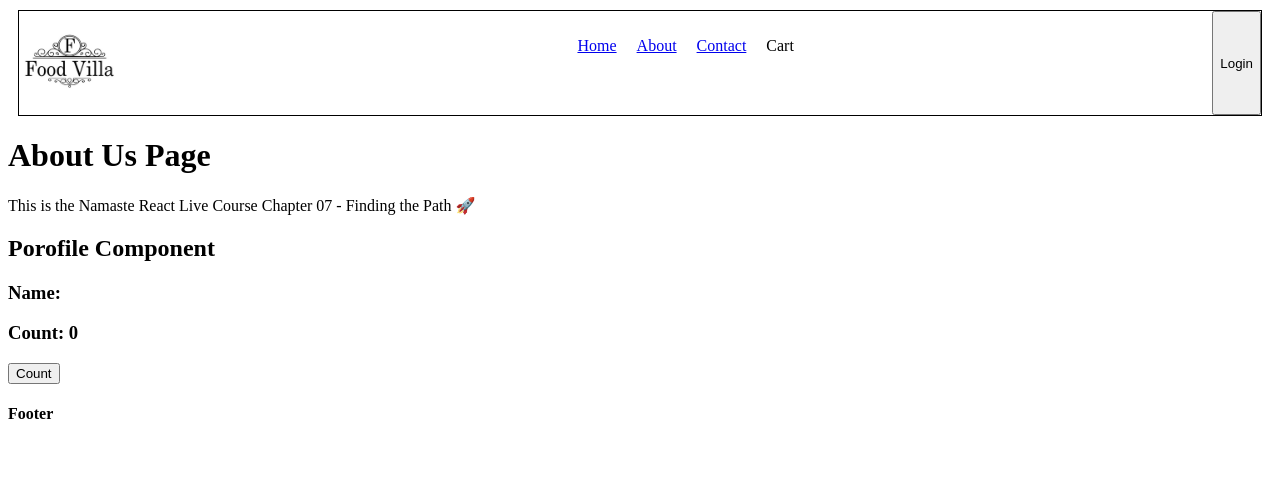
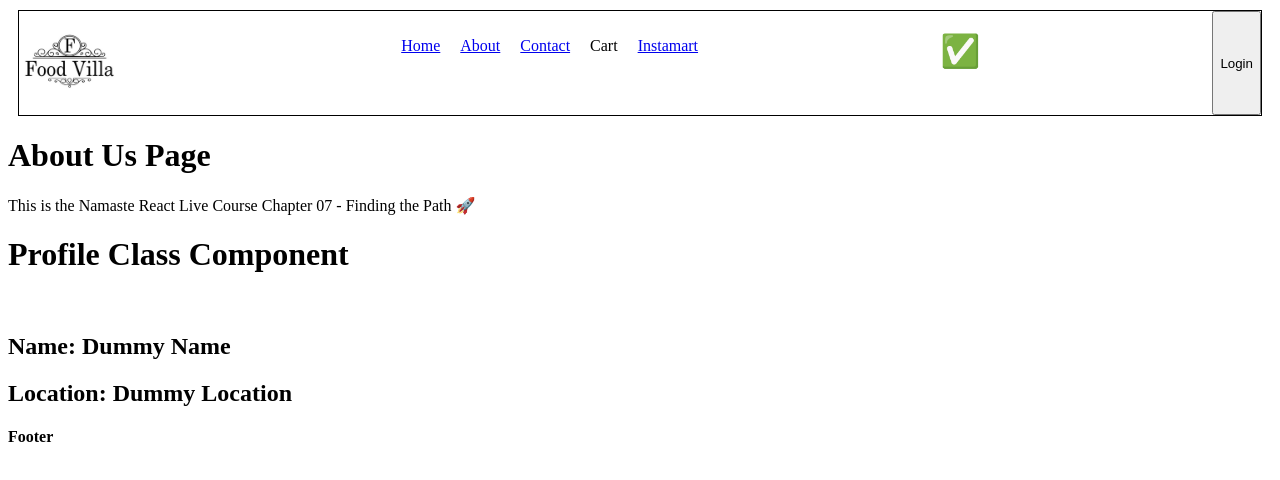
Before and after one commit to kushalnigam0604/Namaste_React_JS, a React (Vite) app: page /about in a window 1280 px wide. Shown: the top 480 px of the page. Built offline with nearby package versions, Linux system fonts and the light colour scheme.

Commit message:
ep-9-live

```diff
--- a/src/App.js
+++ b/src/App.js
@@ -1,4 +1,4 @@
-import React from "react";
+import React, { lazy, Suspense } from "react";
 import ReactDOM from "react-dom/client";
 import Body from "./components/Body";
 import Footer from "./components/Footer";
@@ -9,12 +9,15 @@ import Error from "./components/Error";
 import Contact from "./components/Contact";
 import RestaurantMenu from "./components/RestaurantMenu";
 import Profile from "./components/Profile";
+import Shimmer from "./components/Shimmer";
+
+const Instamart = lazy(() => import("./components/Instamart"));
 
 const AppLayout = () => {
   return (
     <>
       <Header />
-      <Outlet/>
+      <Outlet />
       <Footer />
     </>
   );
@@ -22,34 +25,40 @@ const AppLayout = () => {
 
 const appRouter = createBrowserRouter([
   {
-    path:'/',
-    element: <AppLayout/>,
-    errorElement: <Error/>,
+    path: "/",
+    element: <AppLayout />,
+    errorElement: <Error />,
     children: [
       {
-        path:'/',
-        element:<Body/>
+        path: "/",
+        element: <Body />,
       },
       {
-        path:'/about',
-        element:<About/>,
-        children: [{
-          path: 'profile',
-          element: <Profile/>
-        }]
+        path: "/about",
+        element: <About />,
+        children: [
+          {
+            path: "profile",
+            element: <Profile />,
+          },
+        ],
       },
       {
-        path:'/contact',
-        element:<Contact/>
+        path: "/contact",
+        element: <Contact />,
       },
       {
-        path:'/restaurant/:id',
-        element:<RestaurantMenu/>
-      }
-    ]
-  }
-])
+        path: "/restaurant/:id",
+        element: <RestaurantMenu />,
+      },
+      {
+        path: "/instamart",
+        element: <Suspense fallback={<Shimmer/>}><Instamart /></Suspense>,
+      },
+    ],
+  },
+]);
 
 const root = ReactDOM.createRoot(document.getElementById("root"));
 
-root.render(<RouterProvider router={appRouter}/>);
+root.render(<RouterProvider router={appRouter} />);
--- a/src/components/About.js
+++ b/src/components/About.js
@@ -21,7 +21,7 @@ class About extends Component {
         <p>
           This is the Namaste React Live Course Chapter 07 - Finding the Path 🚀
         </p>
-        <ProfileFunctionalComponet />
+        <Profile />
       </div>
     );
   }
--- a/src/components/Body.js
+++ b/src/components/Body.js
@@ -1,18 +1,13 @@
 import React , {useState , useEffect} from "react";
 import { Link } from "react-router-dom";
-import { restrauntList } from "../config";
 import RestaurantCard from "./RestaurantCard";
 import Shimmer from "./Shimmer";
+import { filterData } from "../utils/helper";
+import useOnline from "../utils/useOnline";
 
 //Config Driven UI
 
 // no key (not acceptable)<<<<<<<<<<< index key(last option) <<<<< unquie key (best practice)
-function filterData(searchText, allRestaurants){
-  const data = allRestaurants.filter((val) =>
-  val?.data?.name?.toLowerCase()?.includes(searchText.toLowerCase())
-  );
-  return data;
-}
 
 const Body = () => {
 
@@ -35,6 +30,11 @@ const Body = () => {
         setAllRestaurants(json?.data?.cards[2]?.data?.data?.cards);
         setFilteredRestaurants(json?.data?.cards[2]?.data?.data?.cards);
   }
+
+  const isOnline = useOnline();
+   if(!isOnline){
+     return <h2>Please check your internet connection.</h2>
+   }
 
   // if(filteredRestaurants?.length === 0) return <h1>Restaurant Not Found.</h1>
 
--- a/src/components/Header.js
+++ b/src/components/Header.js
@@ -1,6 +1,7 @@
 import React, { useState } from "react";
 import { Link } from "react-router-dom";
 import Logo from "../assets/img/foodvilla.png";
+import useOnline from "../utils/useOnline";
 
 const loggedInUser = () => {
   //  API call to check authentication
@@ -16,6 +17,8 @@ const Title = () => (
 // Composing Comopnents
 const Header = () => {
   const [isLoggedIn, setIsLoggedIn] = useState(false);
+  const isOnline = useOnline();
+
   return (
     <div className="header">
       <Title />
@@ -31,8 +34,10 @@ const Header = () => {
           <Link to="/contact">Contact</Link>
           </li>
           <li>Cart</li>
+          <li><Link to="/Instamart">Instamart</Link></li>
         </ul>
       </div>
+      <h1>{isOnline ? "✅" : "🔴"}</h1>
       {isLoggedIn ? (
         <button onClick={() => setIsLoggedIn(false)}>Logout</button>
       ) : (
--- /dev/null
+++ b/src/components/Instamart.js
@@ -0,0 +1,11 @@
+import React from 'react'
+
+const Instamart = () => {
+  return (
+    <div>
+      <h2>Instamart</h2>
+    </div>
+  )
+}
+
+export default Instamart
--- a/src/components/RestaurantMenu.js
+++ b/src/components/RestaurantMenu.js
@@ -1,26 +1,12 @@
-import React, { useState, useEffect } from "react";
+import React from "react";
 import { useParams } from "react-router-dom";
 import { IMG_CDN_URL } from "../config";
 import Shimmer from './Shimmer';
+import useRestaurant from "../utils/useRestaurant";
 
 const RestaurantMenu = () => {
   const params = useParams();
-  const [restaurant, setRestauraunt] = useState(null);
-
-  useEffect(() => {
-    getRestaurantInfo();
-  }, []);
-
-  async function getRestaurantInfo() {
-    const data = await fetch(
-      "https://www.swiggy.com/dapi/menu/pl?page-type=REGULAR_MENU&complete-menu=true&lat=12.9715987&lng=77.5945627&restaurantId=" +
-        params.id +
-        "&submitAction=ENTER"
-    );
-    const json = await data.json();
-    console.log(json.data);
-    setRestauraunt(json.data);
-  }
+  const restaurant = useRestaurant(params.id);
 
   if(!restaurant){
     return <Shimmer/>;
--- a/src/config.js
+++ b/src/config.js
@@ -1,6 +1,8 @@
 //  Put all hard coded things in this file.
 
 export const IMG_CDN_URL = "https://res.cloudinary.com/swiggy/image/upload/fl_lossy,f_auto,q_auto,w_508,h_320,c_fill/";
+
+export const FETCH_MENU_URL = "https://www.swiggy.com/dapi/menu/pl?page-type=REGULAR_MENU&complete-menu=true&lat=12.9715987&lng=77.5945627&restaurantId=";
 
 export const restrauntList = [
     {
--- /dev/null
+++ b/src/utils/helper.js
@@ -0,0 +1,6 @@
+export function filterData(searchText, allRestaurants){
+    const data = allRestaurants.filter((val) =>
+    val?.data?.name?.toLowerCase()?.includes(searchText.toLowerCase())
+    );
+    return data;
+  }
--- /dev/null
+++ b/src/utils/useOnline.js
@@ -0,0 +1,26 @@
+import { useState, useEffect } from "react";
+
+const useOnline = () => {
+  const [isOnline, setIsOnline] = useState(true);
+
+  useEffect(() => {
+    const handleOnline = () => {
+      setIsOnline(true);
+    };
+    const handleOffline = () => {
+      setIsOnline(false);
+    };
+
+    window.addEventListener("online", handleOnline);
+    window.addEventListener("offline", handleOffline);
+
+    return () => {
+      window.removeEventListener("online", handleOnline);
+      window.removeEventListener("offline", handleOffline);
+    };
+  }, []);
+
+  return isOnline;
+};
+
+export default useOnline;
--- /dev/null
+++ b/src/utils/useRestaurant.js
@@ -0,0 +1,20 @@
+import { useState } from "react";
+import { FETCH_MENU_URL } from "../config";
+
+const useRestaurant = (resId) => {
+  const [restaurant, setRestauraunt] = useState(null);
+
+  useEffect(() => {
+    getRestaurantInfo();
+  }, []);
+
+  async function getRestaurantInfo() {
+    const data = await fetch( FETCH_MENU_URL + params.id + "&submitAction=ENTER");
+    const json = await data.json();
+    console.log(json.data);
+    setRestauraunt(json.data);
+  }
+  return restaurant;
+};
+
+export default useRestaurant;
```
